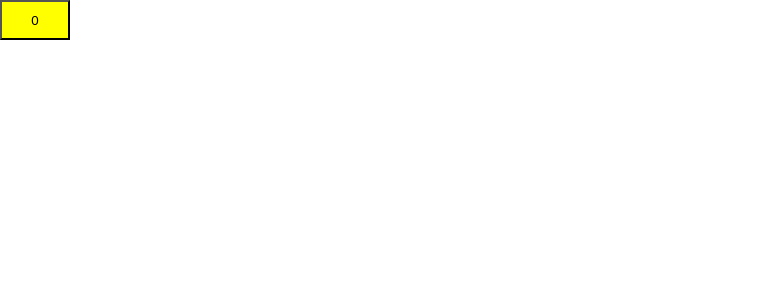
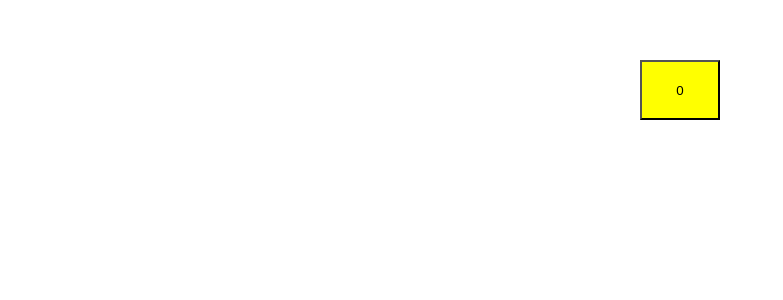
Before and after one commit to mugishamatt/React-BoxColor, a React (Create React App) app: page / in a window 1280 px wide. Shown: the top 300 px of the page, without its empty margins (0-783 px from the left). Built offline with nearby package versions, Linux system fonts and the light colour scheme.

Commit message:
put box in middle

```diff
--- a/src/App.css
+++ b/src/App.css
@@ -1,10 +1,16 @@
 .yellow{
-  width: 70px;
-  height: 40Px;
-  background-color:yellow
+  width: 80px;
+  height: 60Px;
+  background-color:yellow;
+  cursor: pointer;
 }
 .blue{
-  width: 60px;
-  height: 40px;
-  background-color:blue
+  width: 80px;
+  height: 60px;
+  background-color:blue;
+  cursor: pointer;
 }
+.box{
+  margin-left: 50%;
+  margin-top: 60px;
+}
--- a/src/App.js
+++ b/src/App.js
@@ -19,9 +19,8 @@ class ToggleCount extends React. Component {
     render(){
       const isToggleOn= this.state.isToggle
       return(
-          <div className='column' >
-              {/* style={isOn?"blue":"red"}  */}
-              {/* <div className={isToggleOn ? 'yellow': 'red'}> */}
+          <div className='box' >
+
                 <div>
                <button className= {isToggleOn ? 'blue': 'yellow'} onClick ={this.handleCount}>
                {this.state.count}
```
